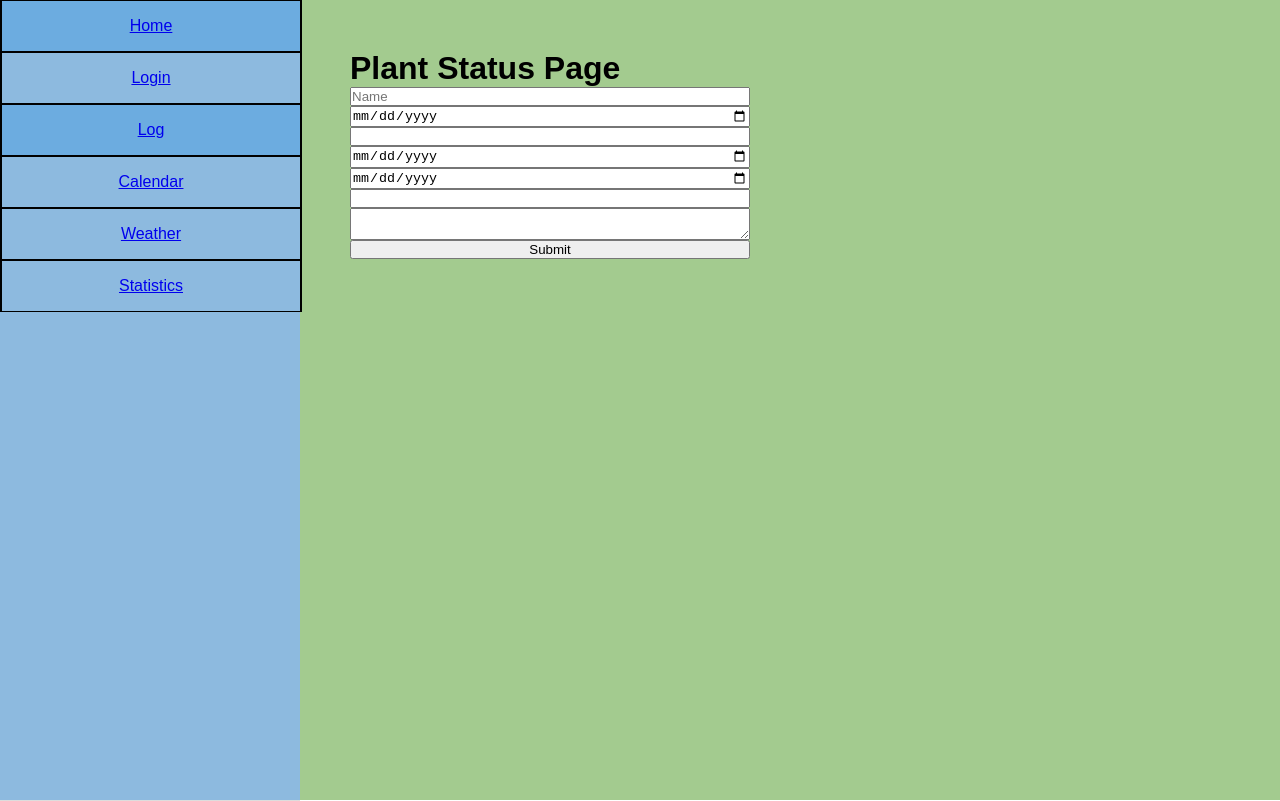
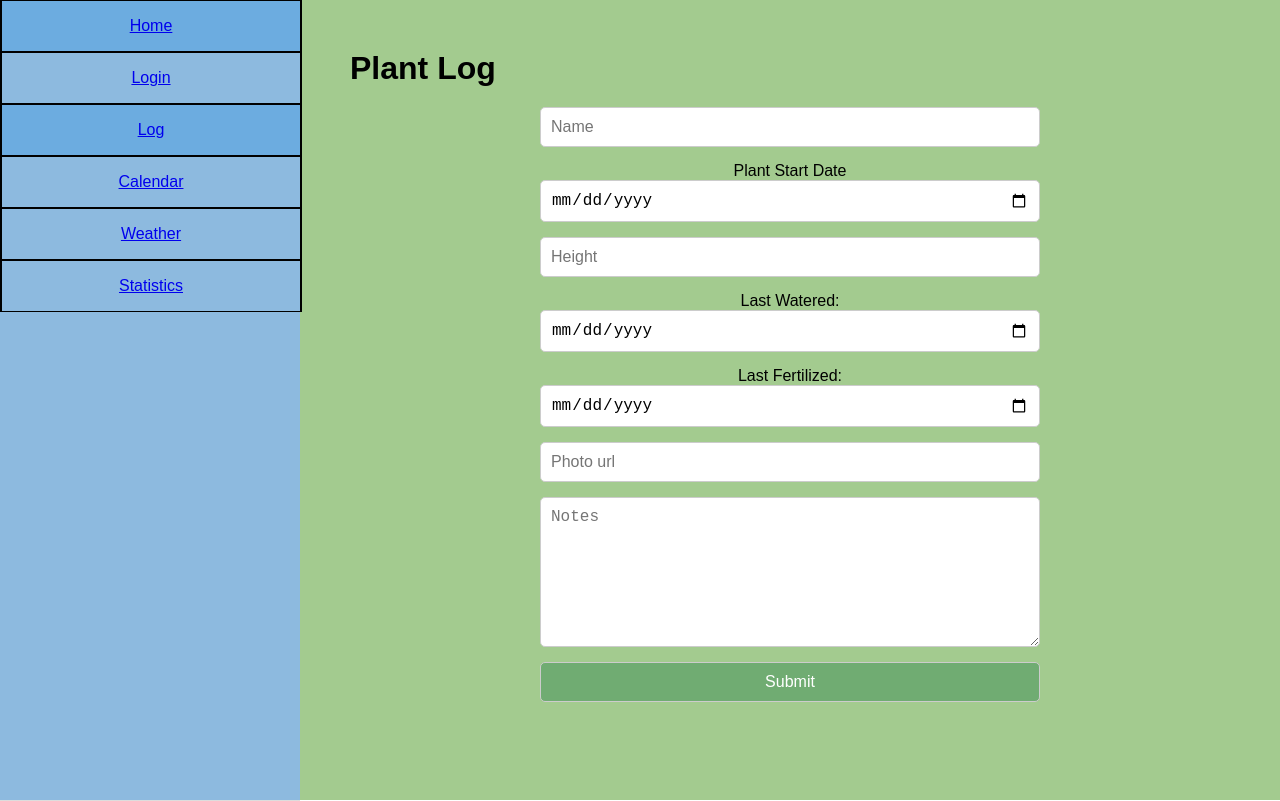
Before and after one commit to Penguinzbro02/garden_monitor, a React (Create React App) app in the folder client/: page /Log in a window 1280 px wide. Built offline with nearby package versions, Linux system fonts and the light colour scheme.

Commit message:
Save form data to json file

```diff
--- a/client/src/App.css
+++ b/client/src/App.css
@@ -19,19 +19,49 @@ body {
   height: 100%;
 }
 
-form {
-  display: flex;
-  flex-direction: column;
-  width: 400px;
-}
-
-.form-error {
-  color: red;
-}
-
 .Container {
   flex: 1;
   padding: 50px;
   box-sizing: border-box;
   overflow-y: auto;
 }
+
+form {
+  display: flex;
+  flex-direction: column;
+  align-items: center;
+  justify-content: center;
+  width: 100%;
+  max-width: 600px;
+  margin: 0 auto;
+  padding: 20px;
+}
+
+form input,
+form textarea,
+form button {
+  width: 100%;
+  max-width: 500px;
+  font-size: 16px;
+  padding: 10px;
+  margin-bottom: 15px;
+  border: 1px solid #ccc;
+  border-radius: 5px;
+  box-sizing: border-box;
+}
+
+form textarea {
+  height: 150px;
+  resize: vertical;
+}
+
+form button {
+  background-color: #70ac72;
+  color: white;
+}
+.form-error {
+  width: 100%;
+  max-width: 500px;
+  color: red;
+  padding: 10px;
+}
--- a/client/src/components/pages/Log.js
+++ b/client/src/components/pages/Log.js
@@ -2,7 +2,7 @@ import { Form } from '../plant_log'
 const Log = () => {
     return (
         <div>
-            <h1>Plant Status Page</h1>
+            <h1>Plant Log</h1>
             <Form />
         </div>
     );
--- a/client/src/components/plant_log.js
+++ b/client/src/components/plant_log.js
@@ -27,23 +27,43 @@ export const Form = () => {
         resolver: yupResolver(schema),
     });
 
-    // display the submitted form data to console
-    const onSubmit = (data) => {
+    // Sends data to backend API endpoint
+    const onSubmit = async (data) => {
         console.log(data);
+        try {
+            const response = await fetch('http://127.0.0.1:5000/api/save-log', {
+                method: 'POST',
+                headers: {
+                    'Content-Type': 'application/json',
+                },
+                body: JSON.stringify(data),
+            });
+
+            if (response.ok) {
+                console.log('Log saved successfully!');
+            } else {
+                console.error('Failed to save log.');
+            }
+        } catch (error) {
+            console.error('Error:', error);
+        }
     };
     return (
         <form onSubmit={handleSubmit(onSubmit)}>
-            <input type="text" name="name" placeholder="Name" {...register("name")} />
-            <input type="date" name="plant_start_date" {...register("plantStartDate")} />
-            <input type="text" name="height_history" {...register("height")} />
-            <input type="date" name="watering_history" {...register("water")} />
-            <input type="date" name="fertilizer_history" {...register("fertilizer")} />
-            <input type="text" name="photo" {...register("photo")} />
-            <textarea name="notes"{...register("notes")} ></textarea>
+            <input type="text" id="name" name="name" placeholder="Name" {...register("name")} />
+            <label htmlFor="plant_start_date">Plant Start Date</label>
+            <input type="date" id="plant_start_date" name="plant_start_date" {...register("plantStartDate")} />
+            <input type="text" id="height_history" name="height_history" placeholder="Height" {...register("height")} />
+            <label htmlFor="watering_history">Last Watered:</label>
+            <input type="date" id="watering_history" name="watering_history" {...register("water")} />
+            <label htmlFor="fertilizer_history">Last Fertilized:</label>
+            <input type="date" id="fertilizer_history" name="fertilizer_history" {...register("fertilizer")} />
+            <input type="text" id="photo" name="photo" placeholder="Photo url" {...register("photo")} />
+            <textarea id="notes" name="notes" placeholder="Notes" {...register("notes")}></textarea>
+
             <button type="submit">Submit</button>
             <p className="form-error">{errors.name?.message}</p>
             <p className="form-error">{errors.plantStartDate?.message}</p>
-
         </form>
     );
 };
```
Also changed, not shown: 2 other files (tests, documents, lock files or other folders).
